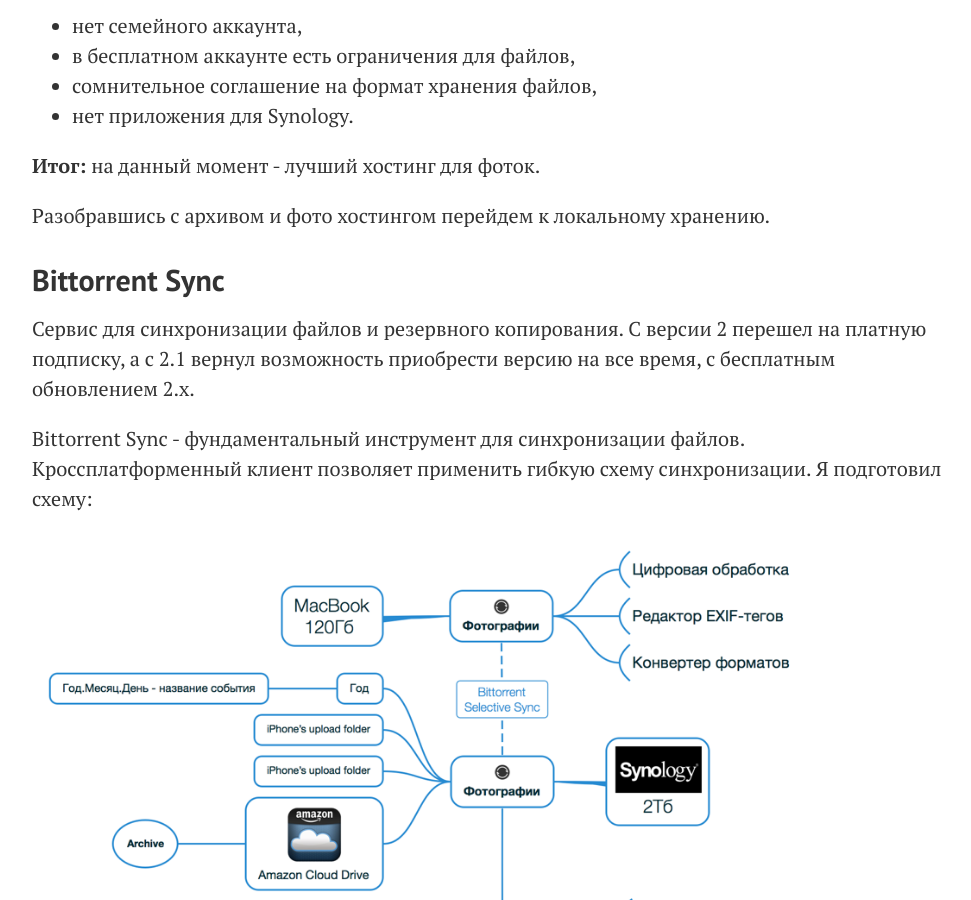
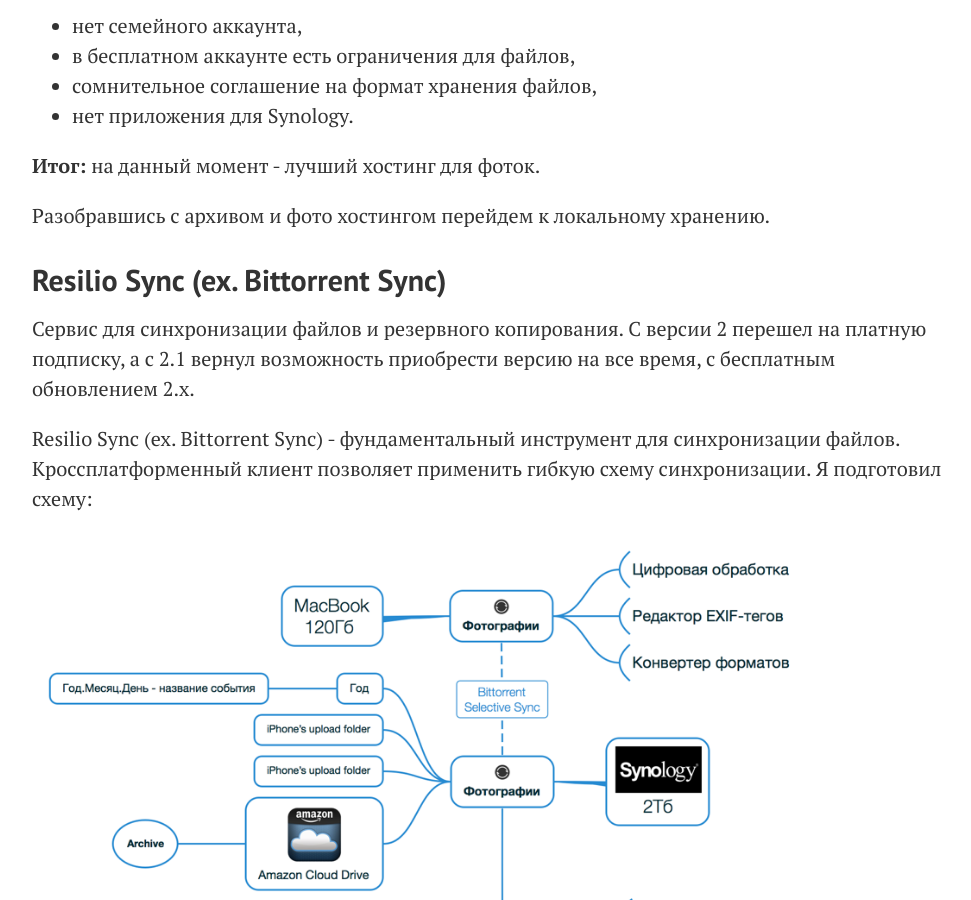
Before and after one commit to facetheheat/facetheheat.github.io, a Jekyll site: the page built from _posts/2015-11-08-bittorrentsync.markdown, in a window 1280 px wide and 900 px high, scrolled down 2044 px. Shown: the whole window, without its empty margins (148-1119 px from the left). Built offline with Jekyll 4.4.1, drawn with Linux system fonts in a browser that asks for light colours; comment, search, counter and statistics services are not loaded; some of the changed text lies outside the part shown.

Commit message:
Change BitTorrent to Resilio

```diff
--- a/_posts/2015-11-08-bittorrentsync.markdown
+++ b/_posts/2015-11-08-bittorrentsync.markdown
@@ -1,6 +1,6 @@
 ---
 layout: post
-title: 'Bittorent Sync: полный контроль над фотографиями'
+title: 'Resilio Sync (ex. Bittorrent Sync): полный контроль над фотографиями'
 date: 2015-11-08 12:33:47 +0000
 tags:
 - Mac
@@ -60,10 +60,10 @@
 Разобравшись с архивом и фото хостингом перейдем к локальному хранению.
 
 
-## Bittorrent Sync
+## Resilio Sync (ex. Bittorrent Sync)
 Сервис для синхронизации файлов и резервного копирования. С версии 2 перешел на платную подписку, а с 2.1 вернул возможность приобрести версию на все время, с бесплатным обновлением 2.х.
 
-Bittorrent Sync - фундаментальный инструмент для синхронизации файлов. Кроссплатформенный клиент позволяет применить гибкую схему синхронизации. Я подготовил схему:
+Resilio Sync (ex. Bittorrent Sync) - фундаментальный инструмент для синхронизации файлов. Кроссплатформенный клиент позволяет применить гибкую схему синхронизации. Я подготовил схему:
 
 ![](http://pavel.miroshnichen.co/images/2015/11/Photos.png){: .center-image .responsive-image }
 
@@ -104,7 +104,7 @@
 И на Amazon Cloud Drive я выгружаю все данные, пока не решил, оставлять подписку или нет.
 
 *.sync*
-При случайных удалениях, в клиенте Bittorrent Sync на всех устройствах настроено сохранение файлов в директорию `.sync/Archive`.
+При случайных удалениях, в клиенте Resilio Sync (ex. Bittorrent Sync) на всех устройствах настроено сохранение файлов в директорию `.sync/Archive`.
 
 *hardware*
 В добавок, ежегодно делаю копию всех данных с шифрованием на внешний диск, который хранится на даче.
--- a/_posts/2015-12-23-macsetup-2015.markdown
+++ b/_posts/2015-12-23-macsetup-2015.markdown
@@ -55,7 +55,7 @@
 - **_YouType_**
 Посредственный софт. Странно, что он попал в прошлый обзор. Для меня программа бесполезная.
 - **_[Dropbox](https://db.tt/vxSlAY4l)_**
-Нет, со мной все хорошо. Просто отказался от платной подписки на 1Тб, сейчас доступно 22Гб. Использую для синхронизации приложений: 2Do, Due, LaunchCenter Pro и прочих. Основной документооборот переехал на Bittorrent Sync.
+Нет, со мной все хорошо. Просто отказался от платной подписки на 1Тб, сейчас доступно 22Гб. Использую для синхронизации приложений: 2Do, Due, LaunchCenter Pro и прочих. Основной документооборот переехал на Resilio Sync (ex. Bittorrent Sync).
 - **_fb2conv_**
 Конвертер перестал работать на El Capitan, на смену вышел форк fb2mobi.
 - **_nvALT_**
@@ -105,9 +105,9 @@
 [Homebrew](http://brew.sh/)
 Пакетный менеджер для OS X.
 
-##### [BitTorrent Sync](http://www.getsync.com)
+##### [Resilio Sync (ex. Bittorrent Sync)](http://resilio.com)
 ![](http://pavel.miroshnichen.co/images/2015/12/btsync_window.jpg){: .center-image .responsive-image }
-Использую на полную катушку. Весь семейный документооборот работает через btsync. Централизованным устройством выступает NAS Synology DS 215j. Подробнее я писал в своих статьях: [«Как хранить фотоархив»](http://pavel.miroshnichen.co/2015/08/24/about-backup/) и [«Bittorent Sync: полный контроль над фотографиями»](http://pavel.miroshnichen.co/2015/11/08/bittorrentsync/).
+Использую на полную катушку. Весь семейный документооборот работает через btsync. Централизованным устройством выступает NAS Synology DS 215j. Подробнее я писал в своих статьях: [«Как хранить фотоархив»](http://pavel.miroshnichen.co/2015/08/24/about-backup/) и [«Resilio Sync (ex. Bittorrent Sync): полный контроль над фотографиями»](http://pavel.miroshnichen.co/2015/11/08/bittorrentsync/).
 C этого года купил две лицензии.
 
 ### Коллекция «Для души и Мака»
```
